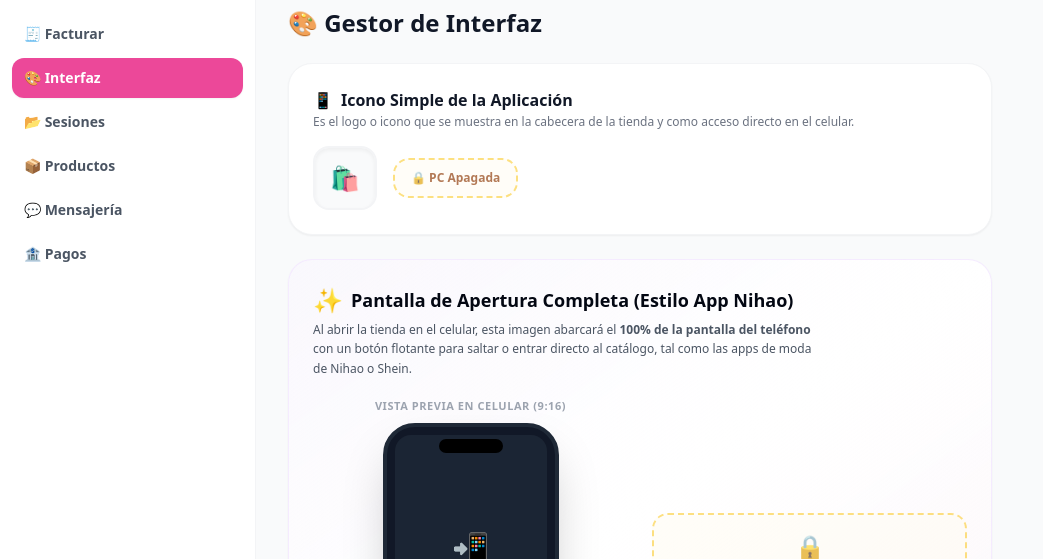
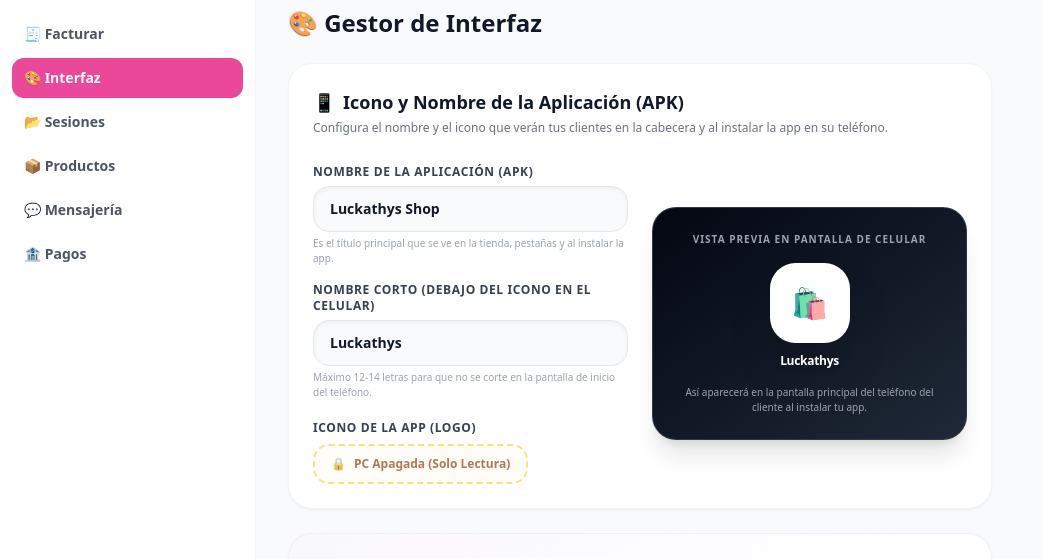
Before and after one commit to jhonaraujo2009-star/.gitignore, a React (Vite) app: page /admin/interfaz in a window 1280 px wide. Shown: the part 170-729 px from the top of the page, without its empty margins (0-1043 px from the left). Built offline with nearby package versions, Linux system fonts and the light colour scheme; no server answers; the database is empty; sample sign-in values are in the browser's storage.

Commit message:
feat: nombre editable de la app y previsualizacion en maqueta de celular en admin

```diff
--- a/src/components/admin/AdminInterface.jsx
+++ b/src/components/admin/AdminInterface.jsx
@@ -7,6 +7,8 @@ import SplashScreen from "../layout/SplashScreen";
 export default function AdminInterface() {
   const { settings, loading, updateSettings, serverOnline } = useApp();
   const [form, setForm] = useState({
+    appName: settings.appName || "Luckathys Shop",
+    appShortName: settings.appShortName || "Luckathys",
     announcementText: settings.announcementText || "",
     heroTitle: settings.heroTitle || "",
     heroDescription: settings.heroDescription || "",
@@ -24,6 +26,8 @@ export default function AdminInterface() {
   useEffect(() => {
     if (!loading && settings) {
       setForm({
+        appName: settings.appName || "Luckathys Shop",
+        appShortName: settings.appShortName || "Luckathys",
         announcementText: settings.announcementText || "",
         heroTitle: settings.heroTitle || "",
         heroDescription: settings.heroDescription || "",
@@ -133,37 +137,76 @@ export default function AdminInterface() {
         <h2 className="text-2xl font-bold text-gray-900">🎨 Gestor de Interfaz</h2>
       </div>
 
-      {/* 🌟 1. ICONO SIMPLE DE LA APLICACIÓN 🌟 */}
-      <div className="bg-white rounded-3xl p-6 shadow-sm border border-gray-100">
-        <div className="flex items-center justify-between mb-3">
+      {/* 🌟 1. ICONO Y NOMBRE DE LA APLICACIÓN (APK / PWA) 🌟 */}
+      <div className="bg-white rounded-3xl p-6 shadow-sm border border-gray-100 space-y-5">
         <div>
-            <h3 className="font-bold text-gray-900 text-base flex items-center gap-2">
-              <span>📱</span> Icono Simple de la Aplicación
+          <h3 className="font-extrabold text-gray-900 text-lg flex items-center gap-2">
+            <span>📱</span> Icono y Nombre de la Aplicación (APK)
           </h3>
-            <p className="text-xs text-gray-500 mt-0.5">
-              Es el logo o icono que se muestra en la cabecera de la tienda y como acceso directo en el celular.
+          <p className="text-xs text-gray-500 mt-1">
+            Configura el nombre y el icono que verán tus clientes en la cabecera y al instalar la app en su teléfono.
           </p>
         </div>
+
+        <div className="grid grid-cols-1 md:grid-cols-2 gap-6 items-center pt-2">
+          {/* Lado izquierdo: Inputs de Nombre e Icono */}
+          <div className="space-y-4">
+            <div>
+              <label className="block text-xs font-bold text-gray-700 uppercase tracking-wider mb-1.5">
+                Nombre de la Aplicación (APK)
+              </label>
+              <input
+                type="text"
+                value={form.appName}
+                onChange={(e) => setForm({ ...form, appName: e.target.value })}
+                placeholder="Ej. Luckathys Shop"
+                className="w-full bg-gray-50 border border-gray-200 rounded-2xl px-4 py-3 text-sm font-semibold outline-none focus:border-pink-300 focus:bg-white transition-all shadow-inner"
+              />
+              <span className="text-[10px] text-gray-400 mt-1 block">
+                Es el título principal que se ve en la tienda, pestañas y al instalar la app.
+              </span>
             </div>
 
-        <div className="flex items-center gap-4 mt-4">
-          <div className="w-16 h-16 rounded-2xl overflow-hidden bg-gray-50 border-2 border-gray-100 flex items-center justify-center shadow-inner flex-shrink-0">
-            {settings?.appIcon ? (
-              <img src={settings.appIcon} alt="App Icon" className="w-full h-full object-contain p-1" />
-            ) : (
-              <span className="text-2xl">🛍️</span>
-            )}
+            <div>
+              <label className="block text-xs font-bold text-gray-700 uppercase tracking-wider mb-1.5">
+                Nombre Corto (Debajo del Icono en el Celular)
+              </label>
+              <input
+                type="text"
+                value={form.appShortName}
+                maxLength={14}
+                onChange={(e) => setForm({ ...form, appShortName: e.target.value })}
+                placeholder="Ej. Luckathys"
+                className="w-full bg-gray-50 border border-gray-200 rounded-2xl px-4 py-3 text-sm font-semibold outline-none focus:border-pink-300 focus:bg-white transition-all shadow-inner"
+              />
+              <span className="text-[10px] text-gray-400 mt-1 block">
+                Máximo 12-14 letras para que no se corte en la pantalla de inicio del teléfono.
+              </span>
             </div>
 
-          <div className="flex items-center gap-2 flex-wrap">
+            {/* Subida del Icono */}
+            <div className="pt-1">
+              <label className="block text-xs font-bold text-gray-700 uppercase tracking-wider mb-2">
+                Icono de la App (Logo)
+              </label>
+              <div className="flex items-center gap-3 flex-wrap">
                 <label
-              className={`px-4 py-2.5 rounded-2xl border-2 border-dashed text-xs font-bold transition-all ${
+                  className={`px-4 py-2.5 rounded-2xl border-2 border-dashed text-xs font-bold transition-all flex items-center gap-2 ${
                     serverOnline
                       ? "cursor-pointer border-pink-300 text-pink-600 hover:bg-pink-50/50"
                       : "cursor-not-allowed border-amber-300 bg-amber-50/50 text-amber-800 opacity-70"
                   }`}
                 >
-              {!serverOnline ? "🔒 PC Apagada" : uploadingIcon ? "Subiendo icono..." : "Subir nuevo icono"}
+                  <span>{!serverOnline ? "🔒" : uploadingIcon ? "⏳" : "🖼️"}</span>
+                  <span>
+                    {!serverOnline
+                      ? "PC Apagada (Solo Lectura)"
+                      : uploadingIcon
+                      ? "Subiendo icono..."
+                      : settings?.appIcon
+                      ? "Cambiar icono"
+                      : "Subir icono de la app"}
+                  </span>
                   <input
                     type="file"
                     accept="image/*"
@@ -177,11 +220,46 @@ export default function AdminInterface() {
                   <button
                     type="button"
                     onClick={removeAppIcon}
-                className="px-3 py-2 rounded-2xl text-xs font-bold text-red-500 hover:bg-red-50 transition-colors"
+                    className="px-3 py-2.5 rounded-2xl text-xs font-bold text-red-500 hover:bg-red-50 transition-colors"
                   >
                     Eliminar
                   </button>
                 )}
+              </div>
+            </div>
+          </div>
+
+          {/* Lado derecho: Maqueta en vivo de cómo se verá el icono y nombre en la pantalla de un teléfono */}
+          <div className="flex flex-col items-center justify-center p-6 rounded-3xl bg-gradient-to-br from-gray-950 to-gray-800 text-white shadow-xl border border-gray-700/80">
+            <span className="text-[10px] font-black uppercase tracking-widest text-gray-400 mb-4">
+              Vista Previa en Pantalla de Celular
+            </span>
+
+            {/* Icono simulado en la pantalla de inicio */}
+            <div className="flex flex-col items-center group cursor-pointer">
+              <div className="w-20 h-20 rounded-[1.6rem] overflow-hidden bg-white shadow-2xl p-2 border-2 border-white/20 transition-transform group-hover:scale-105 flex items-center justify-center relative">
+                {settings?.appIcon ? (
+                  <img
+                    src={settings.appIcon}
+                    alt="App Icon"
+                    className="w-full h-full object-contain"
+                  />
+                ) : (
+                  <span className="text-3xl">🛍️</span>
+                )}
+                {/* Reflejo brillante tipo cristal */}
+                <div className="absolute inset-0 bg-gradient-to-tr from-transparent via-white/10 to-white/30 pointer-events-none rounded-[1.6rem]" />
+              </div>
+
+              {/* Nombre debajo del icono */}
+              <span className="text-xs font-black text-white mt-2.5 tracking-tight text-center max-w-[120px] truncate drop-shadow-md">
+                {form.appShortName || form.appName || "Luckathys"}
+              </span>
+            </div>
+
+            <p className="text-[10px] text-gray-400 text-center mt-4">
+              Así aparecerá en la pantalla principal del teléfono del cliente al instalar tu app.
+            </p>
           </div>
         </div>
       </div>
--- a/src/components/layout/Header.jsx
+++ b/src/components/layout/Header.jsx
@@ -144,7 +144,7 @@ export default function Header({ onProductClick, onFilter }) {
             />
           ) : null}
           <span className="text-xl font-black tracking-tighter uppercase" style={{ color: "var(--primary)" }}>
-            ✨ Luckathys
+            ✨ {settings?.appShortName || settings?.appName || "Luckathys"}
           </span>
         </div>
 
--- a/src/context/AppContext.jsx
+++ b/src/context/AppContext.jsx
@@ -11,6 +11,8 @@ const DEFAULT_SETTINGS = {
   freeShippingGoal: 50,
   primaryColor: "#ec4899",
   announcementText: "🚚 Envíos gratis por MRW a partir de $50",
+  appName: "Luckathys Shop",
+  appShortName: "Luckathys",
   profileImage: "",
   appIcon: "",
   splashImage: "",
@@ -68,6 +70,13 @@ export function AppProvider({ children }) {
     document.documentElement.style.setProperty("--primary", settings.primaryColor);
   }, [settings.primaryColor]);
 
+  // Actualizar el título de la página automáticamente si cambia el nombre de la app
+  useEffect(() => {
+    if (settings?.appName) {
+      document.title = settings.appName;
+    }
+  }, [settings?.appName]);
+
   const updateSettings = async (updates) => {
     await setDoc(doc(db, "config", "settings"), updates, { merge: true });
   };
```
Lines whose indentation alone changed are shown as unchanged.
